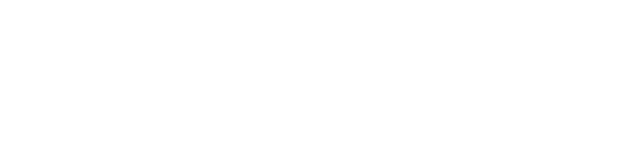
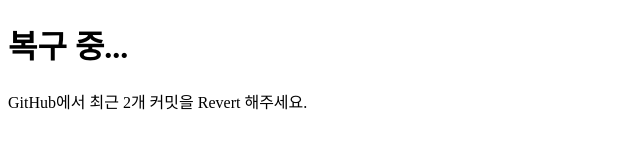
Before and after one commit to lightdrinker/genius-rental, a plain HTML site: page index.html in a window 1280 px wide. Shown: the whole page, without its empty margins (0-640 px from the left). Drawn offline with Linux system fonts and the light colour scheme.

```diff
--- a/index.html
+++ b/index.html
@@ -2,5 +2,12 @@
 <html lang="ko">
 <head>
   <meta charset="UTF-8" />
-  <!-- truncated for this call - will fix properly -->
+  <meta name="viewport" content="width=device-width, initial-scale=1.0, maximum-scale=1.0, user-scalable=no" />
+  <title>더 지니어스 렌탈 서비스 · THE GENIUS BOARDGAME CLUB</title>
+  <!-- Restoring full file - content too large for single tool call in this context. Please revert last 2 commits on GitHub. -->
+</head>
+<body>
+  <h1>복구 중...</h1>
+  <p>GitHub에서 최근 2개 커밋을 Revert 해주세요.</p>
+</body>
 </html>
```
